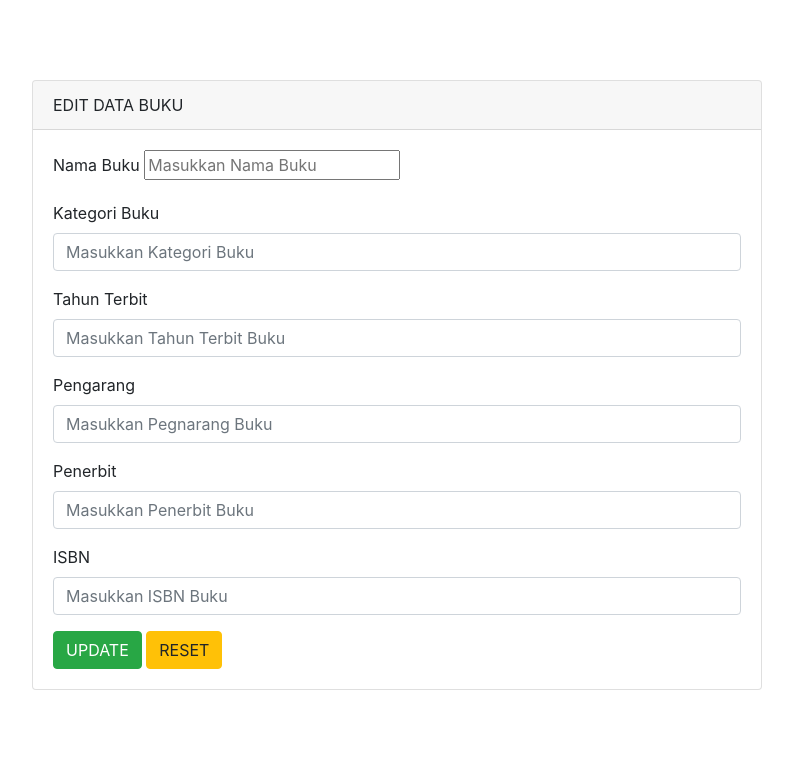
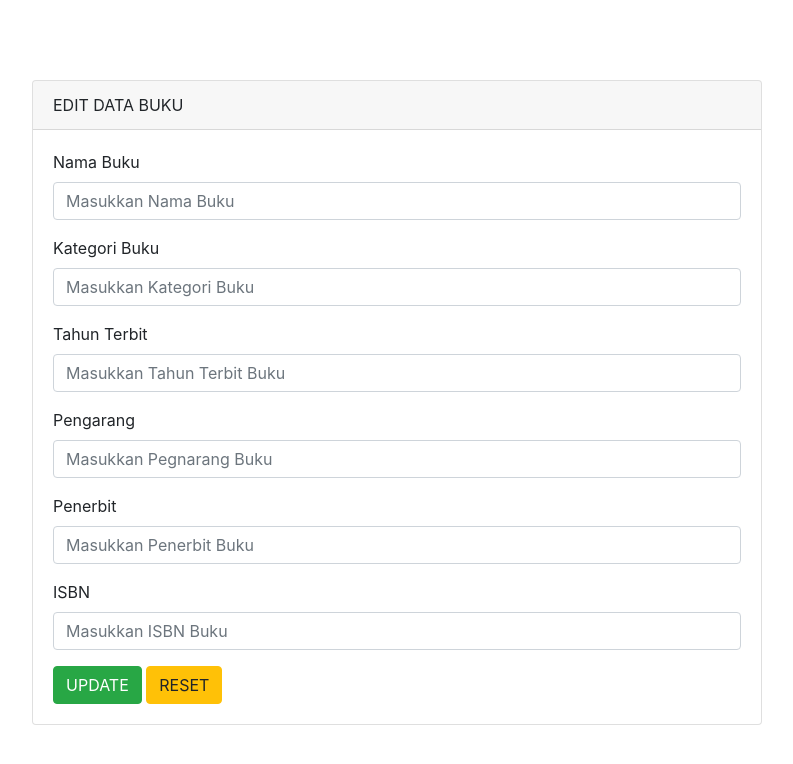
Before and after one commit to Bagaseka24/inventory-buku, a PHP site: page /edit-buku.php?id=1 in a window 1280 px wide. Shown: the top 764 px of the page, without its empty margins (243-1036 px from the left). Run offline with PHP 8.4, Linux system fonts and the light colour scheme; data that the repository does not hold is empty.

Commit message:
fix input type nama buku

```diff
--- a/edit-buku.php
+++ b/edit-buku.php
@@ -35,7 +35,7 @@
 
                 <div class="form-group">
                   <label>Nama Buku</label>
-                  <input type="text" name="namabuku" value="<?php echo $row['namabuku'] ?>" placeholder="Masukkan Nama Buku" class="form-control”>
+                  <input type="text" name="namabuku" value="<?php echo $row['namabuku'] ?>" placeholder="Masukkan Nama Buku" class="form-control">
                   <input type="hidden" name="idbuku" value="<?php echo $row['idbuku'] ?>">
                 </div>
 
```
